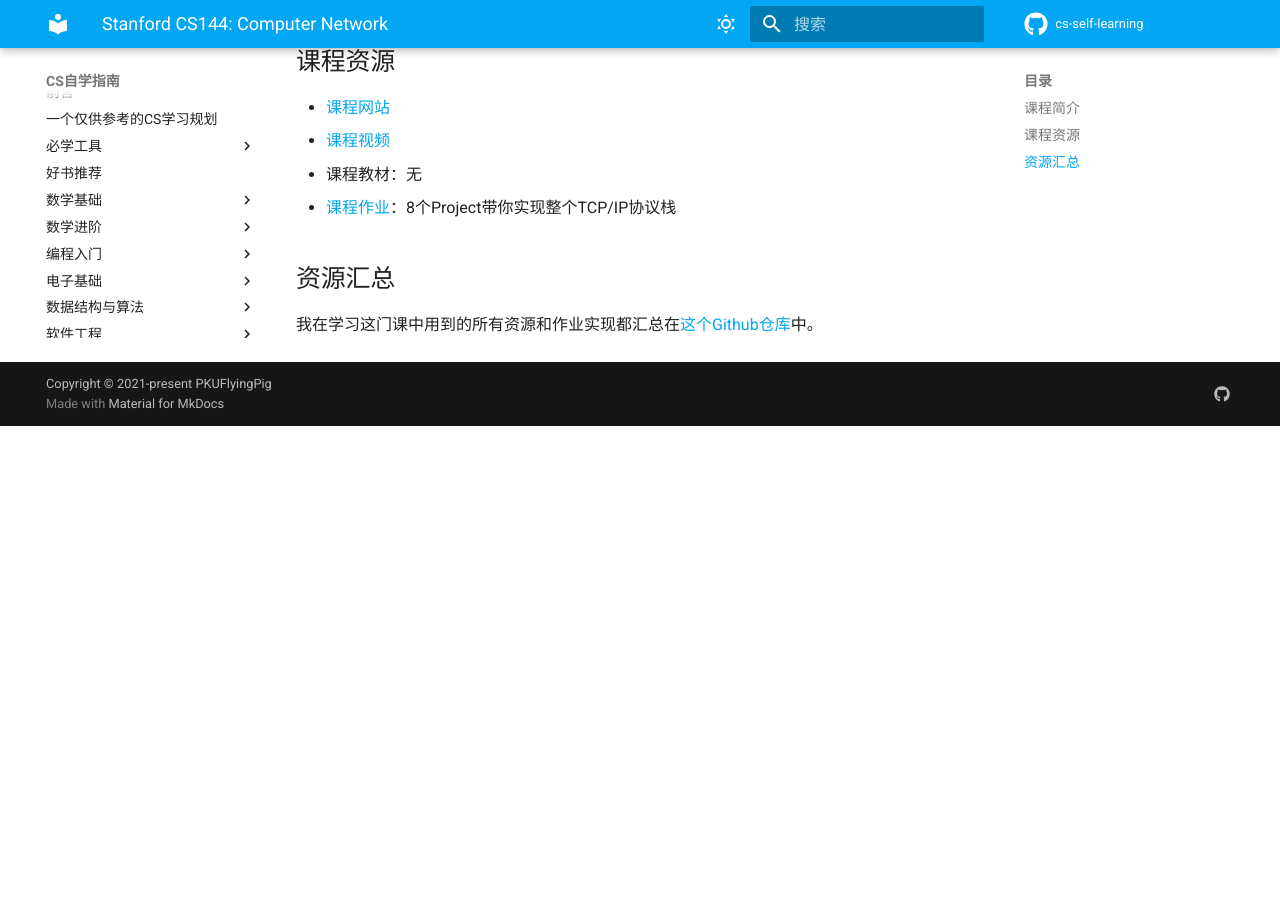
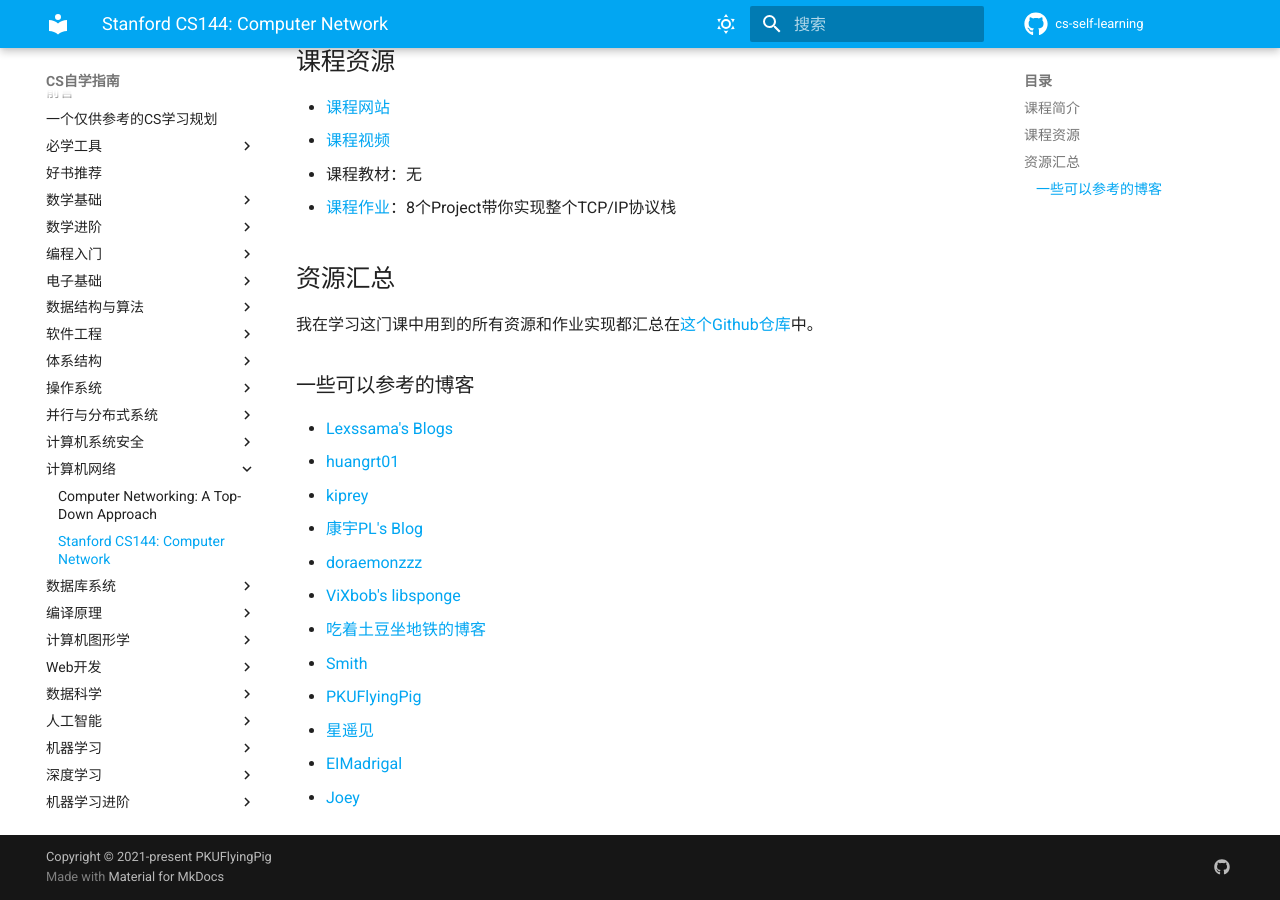
Before and after one commit to PKUFlyingPig/cs-self-learning, an MkDocs documentation site: the page built from docs/计算机网络/CS144.md, in a window 1280 px wide and 900 px high, scrolled down 547 px. Built offline with MkDocs 1.6.1 and Material for MkDocs 9.7.7, drawn with Linux system fonts in a browser that asks for light colours; comment, search, counter and statistics services are not loaded; before the commit the page ends 973 px from its top, so only the background shows below that.

Commit message:
add some resource for CS144

```diff
--- a/docs/计算机网络/CS144.md
+++ b/docs/计算机网络/CS144.md
@@ -18,3 +18,17 @@
 
 ## 资源汇总
 我在学习这门课中用到的所有资源和作业实现都汇总在[这个Github仓库](https://github.com/PKUFlyingPig/CS144-Computer-Network)中。
+
+### 一些可以参考的博客
+- [Lexssama's Blogs](https://lexssama.github.io/tags/CS144/)
+- [huangrt01](https://github.com/huangrt01/CS-Notes/blob/master/Notes/Output/Computer-Networking-Lab-CS144-Stanford.md)
+- [kiprey](https://kiprey.github.io/tags/CS144/)
+- [康宇PL's Blog](https://www.cnblogs.com/kangyupl/p/stanford_cs144_labs.html)
+- [doraemonzzz](http://doraemonzzz.com/tags/CS144/)
+- [ViXbob's libsponge](https://vixbob.moe/25.html)
+- [吃着土豆坐地铁的博客](https://www.epis2048.net/categories/Code/Stanford-CS144/)
+- [Smith](https://www.inlighting.org/archives/2021-cs144-notes/#Lab-4-the-TCP-connection)
+- [PKUFlyingPig](https://github.com/PKUFlyingPig/CS144-Computer-Network)
+- [星遥见](https://www.cnblogs.com/weijunji/tag/CS144/)
+- [EIMadrigal](https://www.cnblogs.com/EIMadrigal/p/15500472.html)
+- [Joey](http://yuzijun.life/2021-02/CS144)
```
